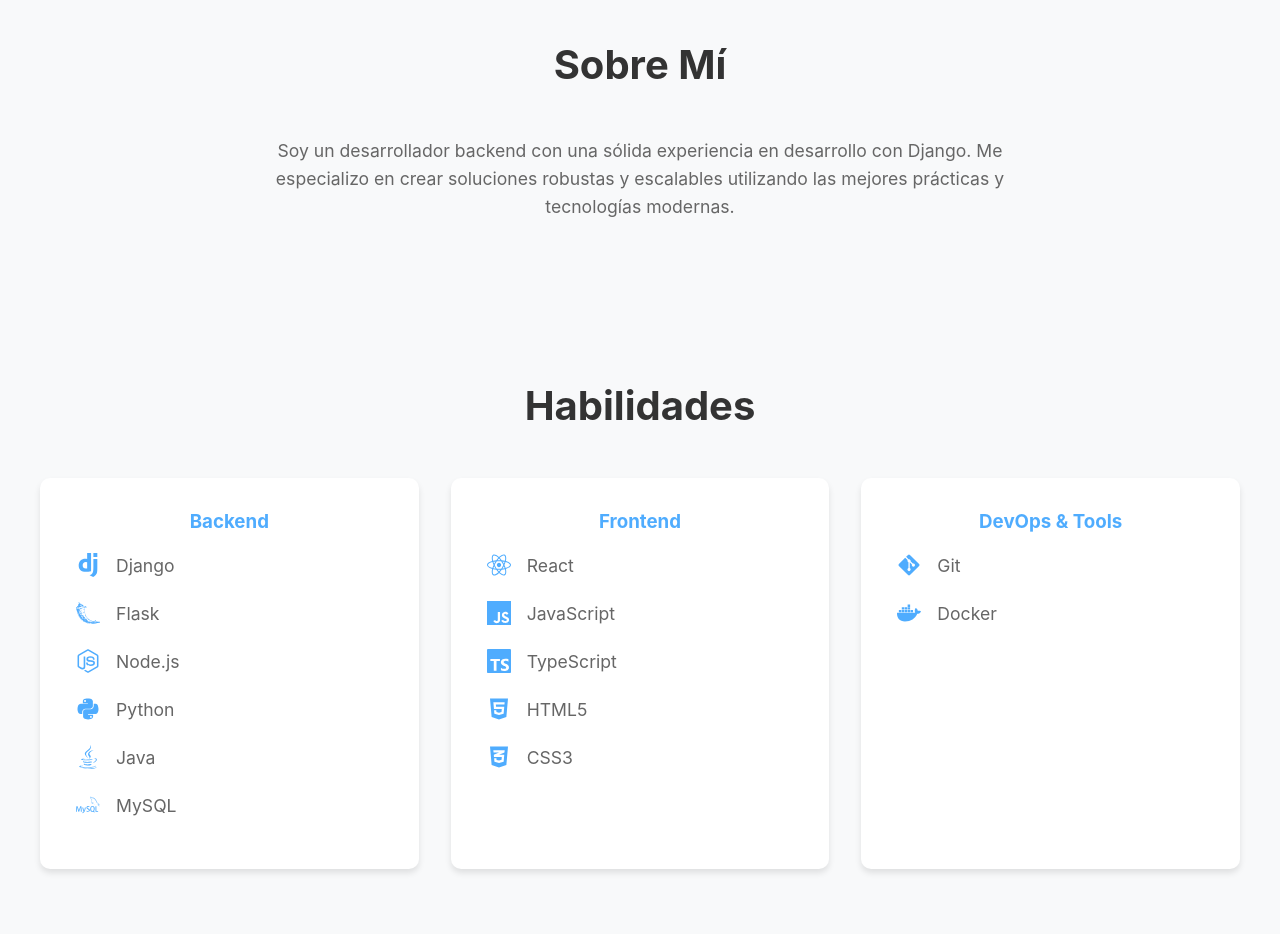
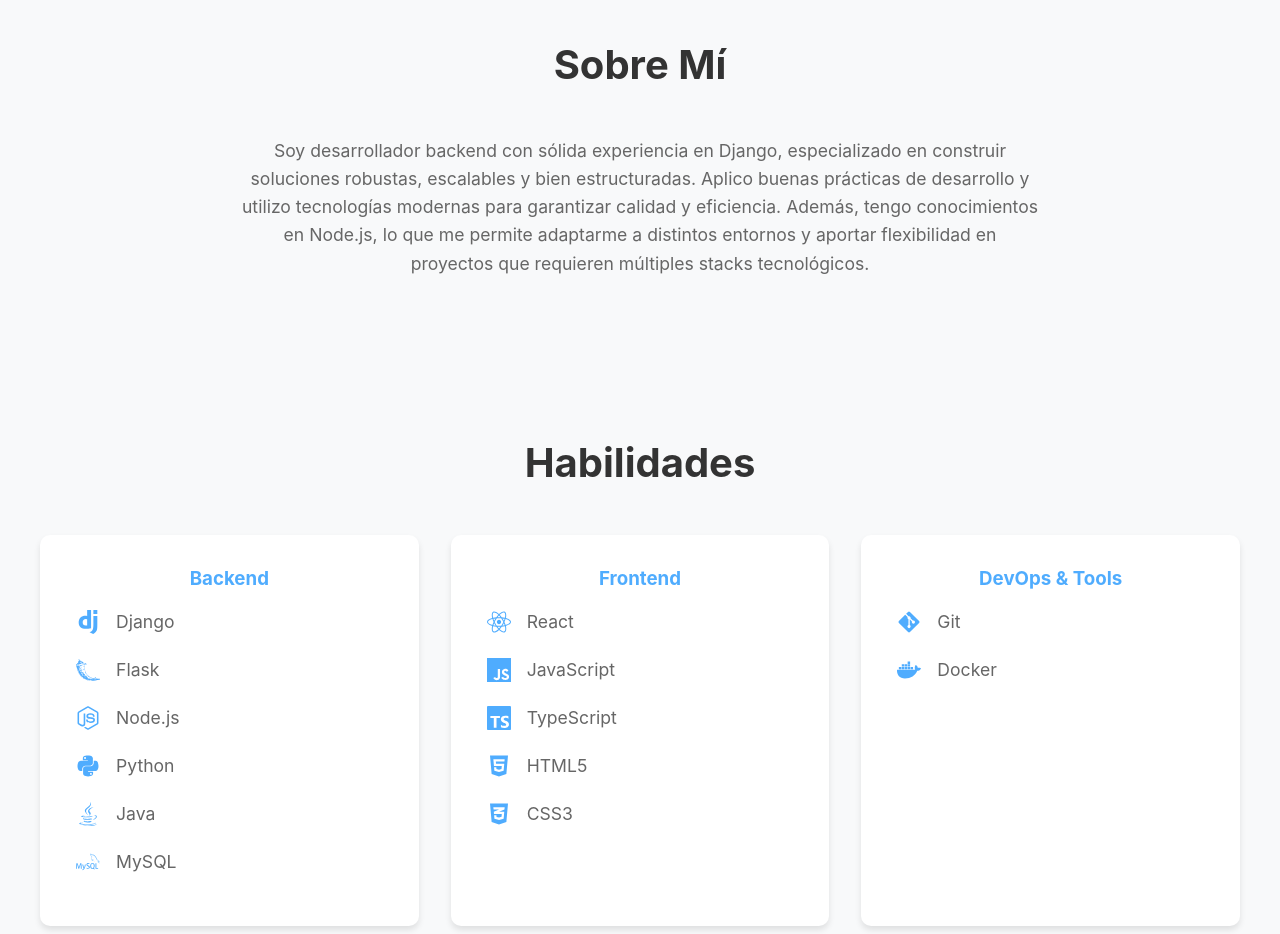
Before and after one commit to nahuelmendez6/portfolio, a React (Create React App) app: page / in a window 1280 px wide. Shown: the part 840-1774 px from the top of the page. Built offline with nearby package versions, Linux system fonts and the light colour scheme.

Commit message:
cambios en about

```diff
--- a/src/components/sections/About.js
+++ b/src/components/sections/About.js
@@ -4,9 +4,13 @@
       <h2>Sobre Mí</h2>
       <div className="about-content">
         <p>
-          Soy un desarrollador backend con una sólida experiencia en desarrollo con Django.
-          Me especializo en crear soluciones robustas y escalables utilizando las mejores prácticas
-          y tecnologías modernas.
+          Soy desarrollador backend con sólida experiencia en Django,
+          especializado en construir soluciones robustas, escalables y
+          bien estructuradas. Aplico buenas prácticas de desarrollo y utilizo
+          tecnologías modernas para garantizar calidad y eficiencia. Además,
+          tengo conocimientos en Node.js, lo que me permite adaptarme a
+          distintos entornos y aportar flexibilidad en proyectos que requieren
+          múltiples stacks tecnológicos.
         </p>
       </div>
     </section>
```
